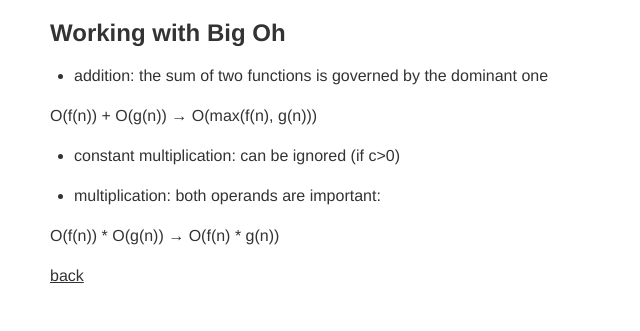
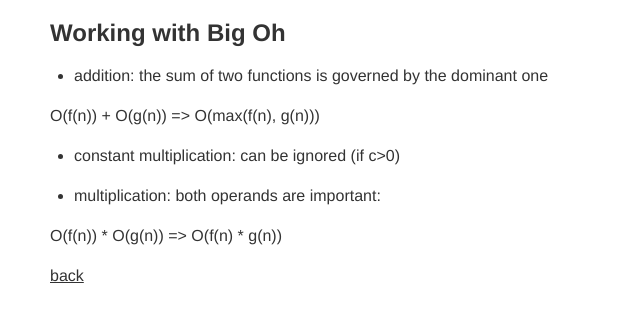
Before and after one commit to csabapalfi/algorithm-design-manual, a Jekyll site: the page built from _posts/2013-01-17-2.2-the_big_oh_notation.md, in a window 1280 px wide. Shown: the part 1109-1440 px from the top of the page, without its empty margins (110-750 px from the left). Built offline with Jekyll 4.4.1, drawn with Linux system fonts in a browser that asks for light colours.

Commit message:
fixed special characters

```diff
--- a/_posts/2013-01-17-2.2-the_big_oh_notation.md
+++ b/_posts/2013-01-17-2.2-the_big_oh_notation.md
@@ -33,10 +33,10 @@ We are not concerned about small values of n (i.e., anything to the left of n0).
 
 * addition: the sum of two functions is governed by the dominant one
 
-O(f(n)) + O(g(n)) → O(max(f(n), g(n)))
+O(f(n)) + O(g(n)) => O(max(f(n), g(n)))
 
 * constant multiplication: can be ignored (if c>0)
 
 * multiplication: both operands are important:
 
-O(f(n)) * O(g(n)) → O(f(n) * g(n))
+O(f(n)) * O(g(n)) => O(f(n) * g(n))
```
Also changed, not shown: _posts/2013-01-20-2.3-dominance_relations.md (+1 -1 lines).
